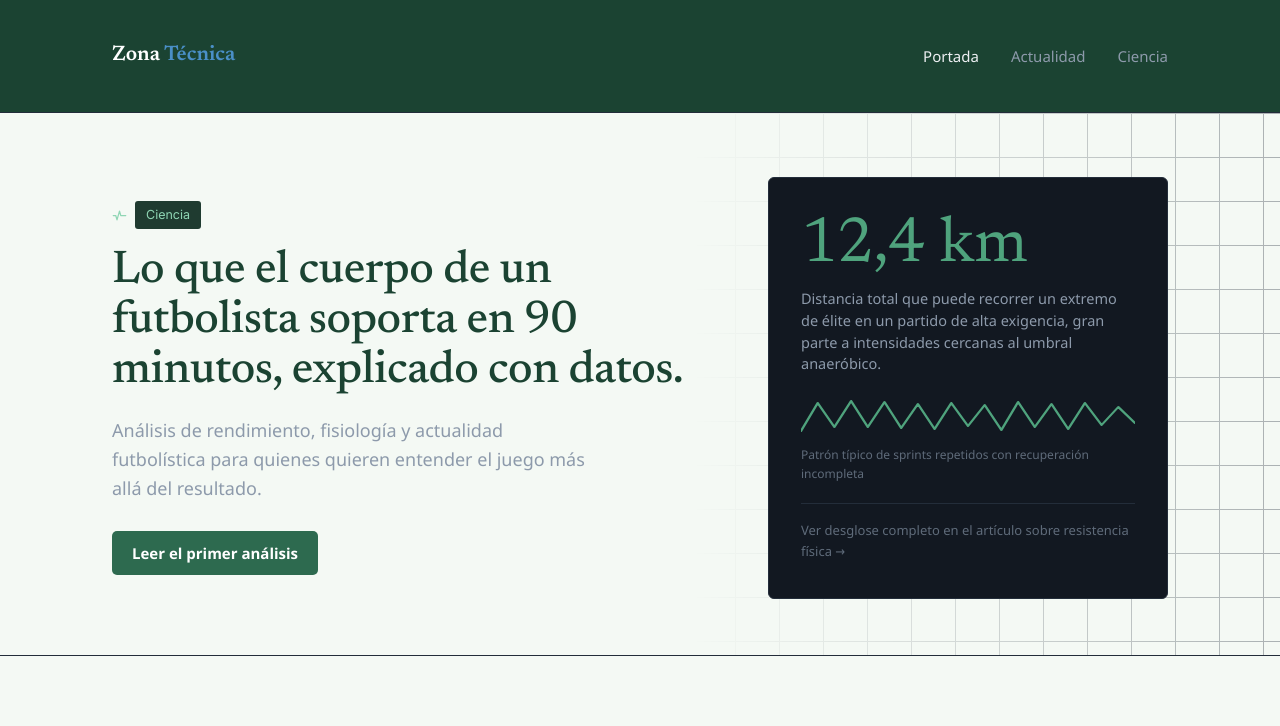
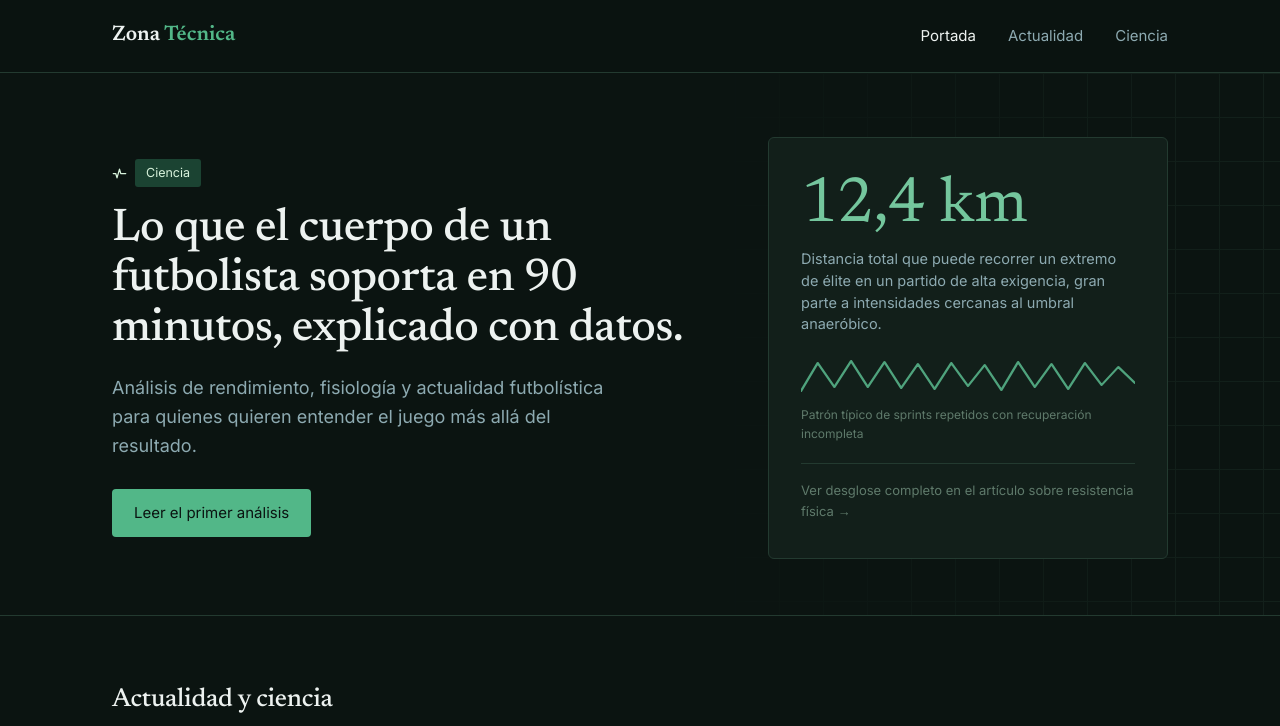
Before and after one commit to rafaeln137/zona-tecnica, a plain HTML site: page index.html in a window 1280 px wide. Shown: the top 726 px of the page. Drawn offline with Linux system fonts and the light colour scheme.

Commit message:
Refactor color variables and styles in style.css
Updated color variables and styles for better contrast and readability.

```diff
--- a/style.css
+++ b/style.css
@@ -1,16 +1,16 @@
 @import url('https://fonts.googleapis.com/css2?family=Newsreader:opsz,wght@6..72,400;6..72,500;6..72,600&family=Inter:wght@400;500;600&display=swap');
 
 :root {
-  --bg: #0b0f14;
-  --bg-card: #121821;
-  --bg-card-raised: #161e29;
-  --line: #232d3a;
-  --ink: #edeff2;
-  --ink-muted: #8d9aab;
-  --blue: #4a8fc7;
-  --blue-dim: #234055;
-  --green: #4fa37d;
-  --green-dim: #1f3b30;
+  --bg: #0b1411;             /* Fondo oscuro con un sutil toque verde oliva */
+  --bg-card: #121f1a;        /* Tarjetas en verde oscuro profundo */
+  --bg-card-raised: #182922; /* Tarjetas resaltadas */
+  --line: #233a30;           /* Líneas divisorias en verde apagado */
+  --ink: #edf2f0;            /* Texto principal blanco brillante */
+  --ink-muted: #8daab1;      /* Texto secundario suavizado */
+  --blue: #52b788;           /* Reemplazamos el azul por verde menta brillante */
+  --blue-dim: #1f3b30;       /* Fondo de etiquetas principales en verde oscuro */
+  --green: #74c69d;          /* Números y estadísticas destacados en verde claro */
+  --green-dim: #1b4332;      /* Fondo de etiquetas secundarias */
   --max: 1120px;
 }
 
@@ -53,7 +53,7 @@ header.site {
   border-bottom: 1px solid var(--line);
   position: sticky;
   top: 0;
-  background: rgba(11, 15, 20, 0.92);
+  background: rgba(11, 20, 17, 0.92);
   backdrop-filter: blur(6px);
   z-index: 10;
 }
@@ -92,8 +92,8 @@ nav.main a:hover, nav.main a.active { color: var(--ink); }
   font-family: 'Inter', sans-serif;
 }
 
-.tag.actualidad { background: var(--blue-dim); color: #8ec2e8; }
-.tag.ciencia { background: var(--green-dim); color: #8fd6b4; }
+.tag.actualidad { background: var(--blue-dim); color: #b7e4c7; }
+.tag.ciencia { background: var(--green-dim); color: #d8f3dc; }
 
 /* Hero */
 .hero {
@@ -146,15 +146,15 @@ nav.main a:hover, nav.main a.active { color: var(--ink); }
 .btn {
   display: inline-block;
   background: var(--blue);
-  color: #06131e;
-  font-weight: 600;
+  color: #0b1411;
+  weight: 600;
   font-size: 15px;
   padding: 12px 22px;
   border-radius: 4px;
   transition: background 0.15s;
 }
 
-.btn:hover { background: #5b9fd4; }
+.btn:hover { background: #74c69d; }
 
 .stat-card {
   background: var(--bg-card);
@@ -182,7 +182,7 @@ nav.main a:hover, nav.main a.active { color: var(--ink); }
   padding-top: 16px;
   border-top: 1px solid var(--line);
   font-size: 13px;
-  color: #5f6b7a;
+  color: #5f7a6b;
 }
 
 .stat-card .spark {
@@ -193,7 +193,7 @@ nav.main a:hover, nav.main a.active { color: var(--ink); }
 
 .stat-card .spark-caption {
   font-size: 12px;
-  color: #5f6b7a;
+  color: #5f7a6b;
   margin-top: 6px;
 }
 
@@ -210,8 +210,8 @@ nav.main a:hover, nav.main a.active { color: var(--ink); }
   flex-shrink: 0;
 }
 
-.cat-icon.ciencia-icon { color: #8fd6b4; }
-.cat-icon.actualidad-icon { color: #8ec2e8; }
+.cat-icon.ciencia-icon { color: #d8f3dc; }
+.cat-icon.actualidad-icon { color: #b7e4c7; }
 
 /* Article grid */
 .section-title {
@@ -236,7 +236,7 @@ nav.main a:hover, nav.main a.active { color: var(--ink); }
   transition: border-color 0.15s;
 }
 
-.card:hover { border-color: #34455a; }
+.card:hover { border-color: #40755b; }
 
 .card.featured { padding: 36px; }
 
@@ -260,7 +260,7 @@ nav.main a:hover, nav.main a.active { color: var(--ink); }
 
 .card .meta {
   font-size: 13px;
-  color: #5f6b7a;
+  color: #5f7a6b;
 }
 
 .stack { display: flex; flex-direction: column; gap: 28px; }
@@ -322,7 +322,7 @@ article.post .back:hover { color: var(--ink); }
 footer.site {
   border-top: 1px solid var(--line);
   padding: 36px 0;
-  color: #5f6b7a;
+  color: #5f7a6b;
   font-size: 14px;
 }
 
@@ -343,77 +343,3 @@ footer.site .wrap {
 @media (prefers-reduced-motion: reduce) {
   html { scroll-behavior: auto; }
 }
-
-
-/* Paleta de colores Verde Tecnológico */
-:root {
-  --verde-oscuro: #1b4332;   /* Color principal para fondos importantes o encabezados */
-  --verde-medio: #2d6a4f;    /* Para botones y elementos destacados */
-  --verde-claro: #d8f3dc;    /* Fondo suave para contrastar secciones */
-  --verde-menta: #52b788;    /* Para enlaces o efectos al pasar el mouse */
-  --gris-oscuro: #212529;    /* Para que el texto sea perfectamente legible */
-  --blanco: #ffffff;
-}
-
-/* Aplicación general al cuerpo de la página */
-body {
-  background-color: #f4f9f4; /* Fondo general ligeramente verdoso y limpio */
-  color: var(--gris-oscuro);
-  font-family: 'Segoe UI', Tahoma, Geneva, Verdana, sans-serif;
-  margin: 0;
-  padding: 0;
-}
-
-/* Color de los Encabezados (Títulos) */
-h1, h2, h3 {
-  color: var(--verde-oscuro);
-}
-
-/* Si tienes una barra de navegación o cabecera principal */
-header, .navbar, .header {
-  background-color: var(--verde-oscuro) !important;
-  color: var(--blanco);
-  padding: 20px;
-}
-
-header a, .navbar a {
-  color: var(--verde-claro);
-  text-decoration: none;
-}
-
-header a:hover, .navbar a:hover {
-  color: var(--verde-menta);
-}
-
-/* Estilo para los botones de tu página */
-button, .boton, .btn {
-  background-color: var(--verde-medio);
-  color: var(--blanco);
-  border: none;
-  padding: 10px 20px;
-  border-radius: 5px;
-  cursor: pointer;
-  font-weight: bold;
-  transition: background 0.3s ease;
-}
-
-button:hover, .boton:hover, .btn:hover {
-  background-color: var(--verde-oscuro);
-}
-
-/* Enlaces generales en el texto */
-a {
-  color: var(--verde-medio);
-}
-a:hover {
-  color: var(--verde-oscuro);
-}
-
-/* Pie de página */
-footer {
-  background-color: var(--verde-oscuro);
-  color: var(--blanco);
-  text-align: center;
-  padding: 15px;
-  font-size: 14px;
-}
```
